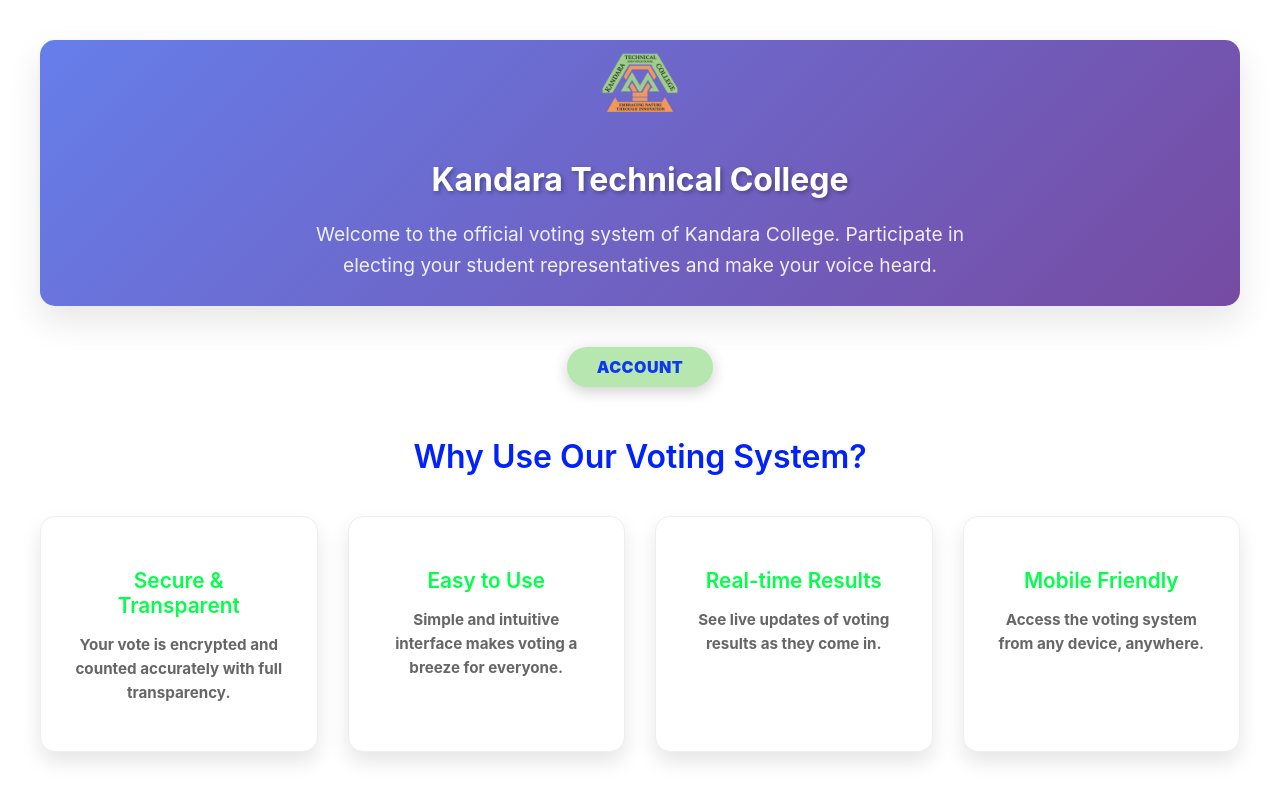
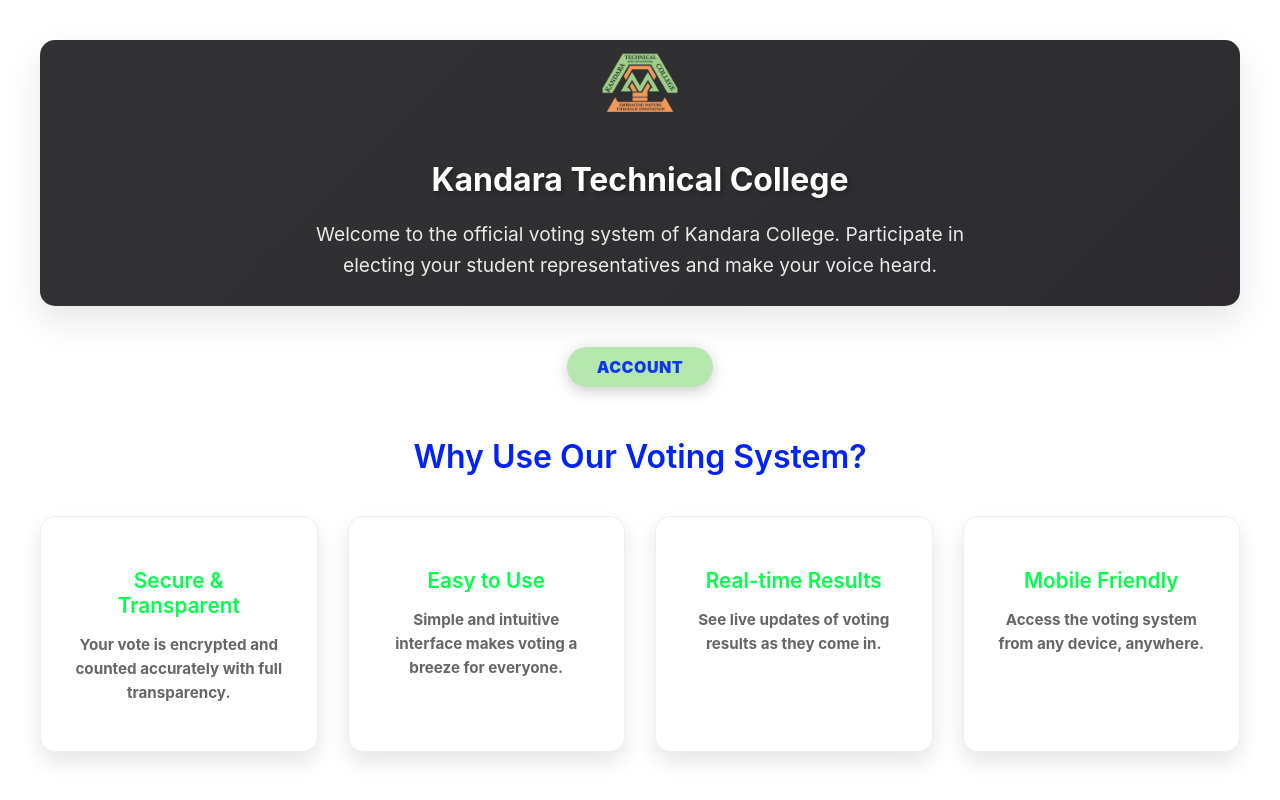
Before and after one commit to Davie-07/voting-system, a React (Create React App) app in the folder client/: page / in a window 1280 px wide. Built offline with nearby package versions, Linux system fonts and the light colour scheme.

Commit message:
Home.css update

```diff
--- a/client/src/components/Home.css
+++ b/client/src/components/Home.css
@@ -9,7 +9,7 @@
   text-align: center;
   margin-bottom: 1px;
   padding: 5px;
-  background: linear-gradient(135deg, #667eea 0%, #764ba2 100%);
+  background: linear-gradient(135deg, #323234 0%, #2d2b2f 100%);
   border-radius: 15px;
   color: white;
   box-shadow: 0 15px 35px rgba(0,0,0,0.1);
```
